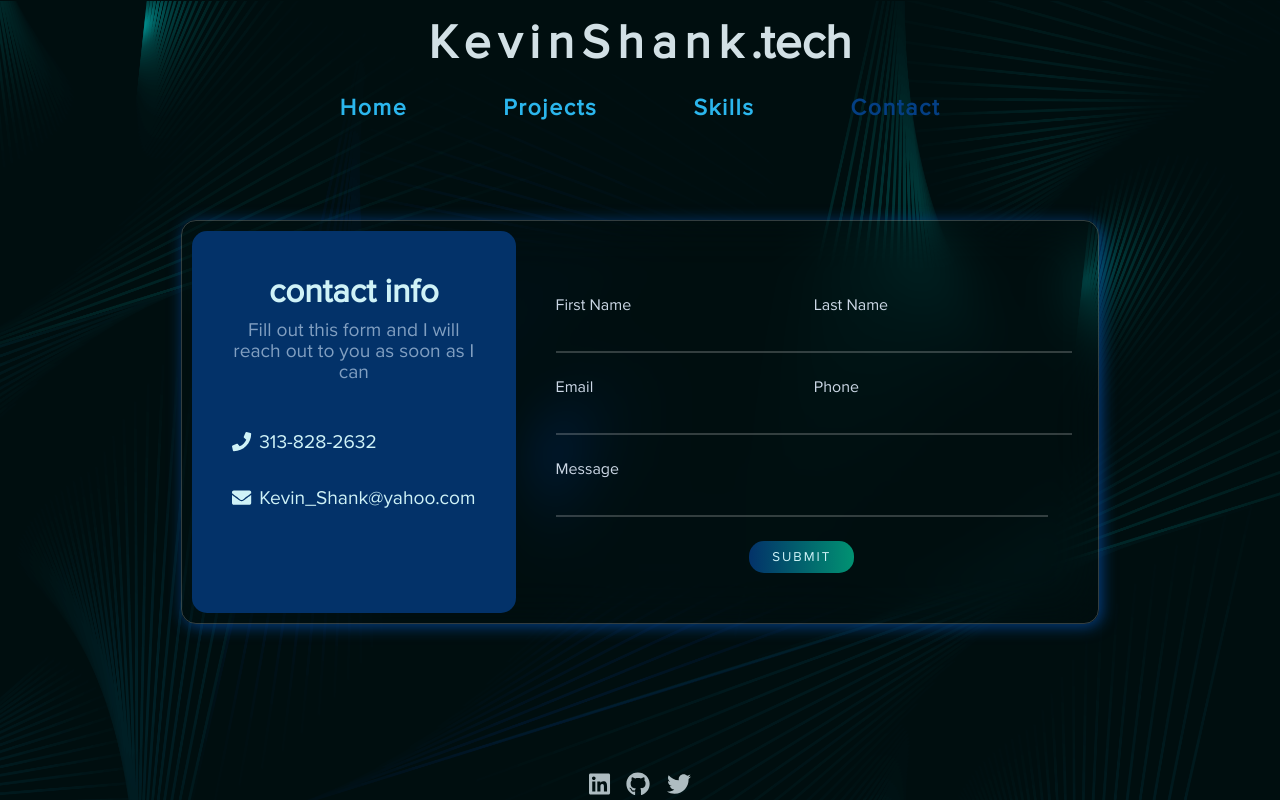
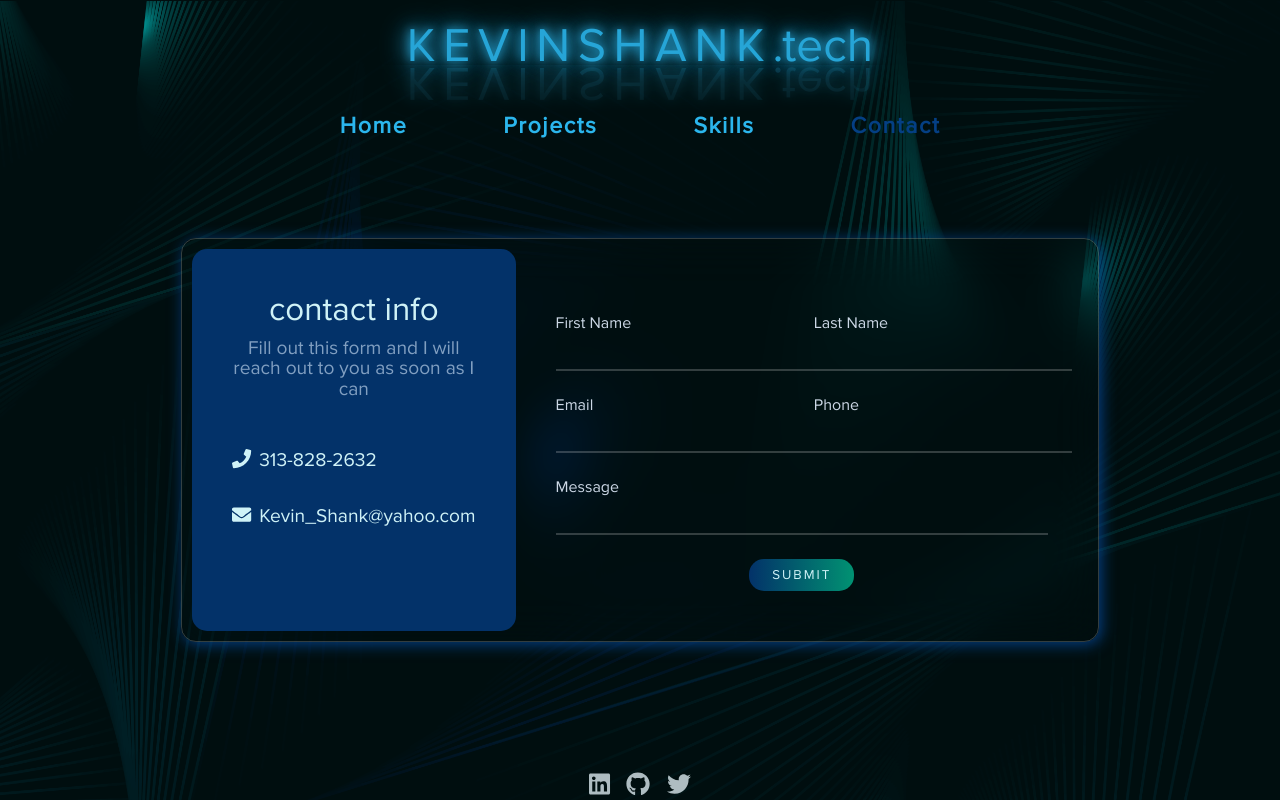
Before and after one commit to Bluekev22/Portfolio-V2, a React (Create React App) app in the folder portfolio/: page /contact in a window 1280 px wide. Built offline with nearby package versions, Linux system fonts and the light colour scheme.

Commit message:
Add sick glow effect to the sitename header

```diff
--- a/portfolio/src/App.css
+++ b/portfolio/src/App.css
@@ -47,16 +47,25 @@
   background-color: rgba(0,0,0,0.35);
 }
 
-h1 {
+.site-name {
   font-size: 47.78px;
-  color: #E9F7FD;
   text-align: center;
   opacity: 0.9;
-  padding-top: 1.8vh;
-  padding-bottom: 2.7vh;
+  padding-top: 3.8vh;
+  margin-bottom: 2.986rem;
+  color: #2bb6ed;
+  -webkit-box-reflect: below 1px linear-gradient(transparent, #0004);
+  position: relative;
+  line-height: 0.7em;
+  outline: none;
+  text-shadow: 0 0 10px, 0 0 20px, 0 0 30px;
 }
 
-.site-name {
+.site-name::after {
+  margin-bottom: 2rem;;
+}
+
+.name {
   letter-spacing: 0.482rem;
   font-size: 47.78px;
 }
--- a/portfolio/src/App.js
+++ b/portfolio/src/App.js
@@ -14,7 +14,7 @@ function App() {
       <div className='big-background'>
         <div className="mask">
           <header>
-            <h1><span className="site-name">KevinShank</span>.tech</h1>
+            <p className="site-name"><span className="name">KEVINSHANK</span>.tech</p>
             <nav>
               <Navbar />
             </nav>
--- a/portfolio/src/Contact.css
+++ b/portfolio/src/Contact.css
@@ -34,13 +34,13 @@
     flex-direction: column;
   }
 
-  .contact-info h4 {
+  .contact-header {
     font-size: 2.074rem;
     margin-bottom: 0.5rem;
     text-align: center;
   }
 
-  .contact-info p {
+  .contact-note {
     font-size: 1.2rem;
     margin-bottom: 3rem;
     line-height: 1.3rem;
@@ -77,7 +77,7 @@
   }
 
   .error {
-    color: red;
+    color: #ba1818;
   }
 
   input {
--- a/portfolio/src/Contact.js
+++ b/portfolio/src/Contact.js
@@ -36,8 +36,8 @@ function Contact() {
     <div className="contact">
       <div className="contact-container">
         <div className="contact-info">
-          <h4>contact info</h4>
-          <p>Fill out this form and I will reach out to you as soon as I can</p>
+          <p className="contact-header">contact info</p>
+          <p className="contact-note">Fill out this form and I will reach out to you as soon as I can</p>
           <div className="icon-text">
             <i className="icon">{phone}</i>
             <span>313-828-2632</span>
@@ -71,7 +71,7 @@ function Contact() {
               <label>Last Name</label>
               <input type="text" name="lastName" value={values.lastName}
               onChange={handleChange} />
-              {errors.lasName && <p className="error">{errors.lasName}</p>}
+              {errors.lastName && <p className="error">{errors.lastName}</p>}
             </Grid>
           </Grid>
           <Grid
--- a/portfolio/src/components/Navbar.css
+++ b/portfolio/src/components/Navbar.css
@@ -4,6 +4,7 @@
     color: #2bb6ed;
     letter-spacing: 0.1rem;
     font-weight: 700;
+    padding-top: 2rem;
   }
 
   .navbar-link:hover {
```
Also changed, not shown: portfolio/src/components/ContactFormSuccess.js (+9 -1 lines).
